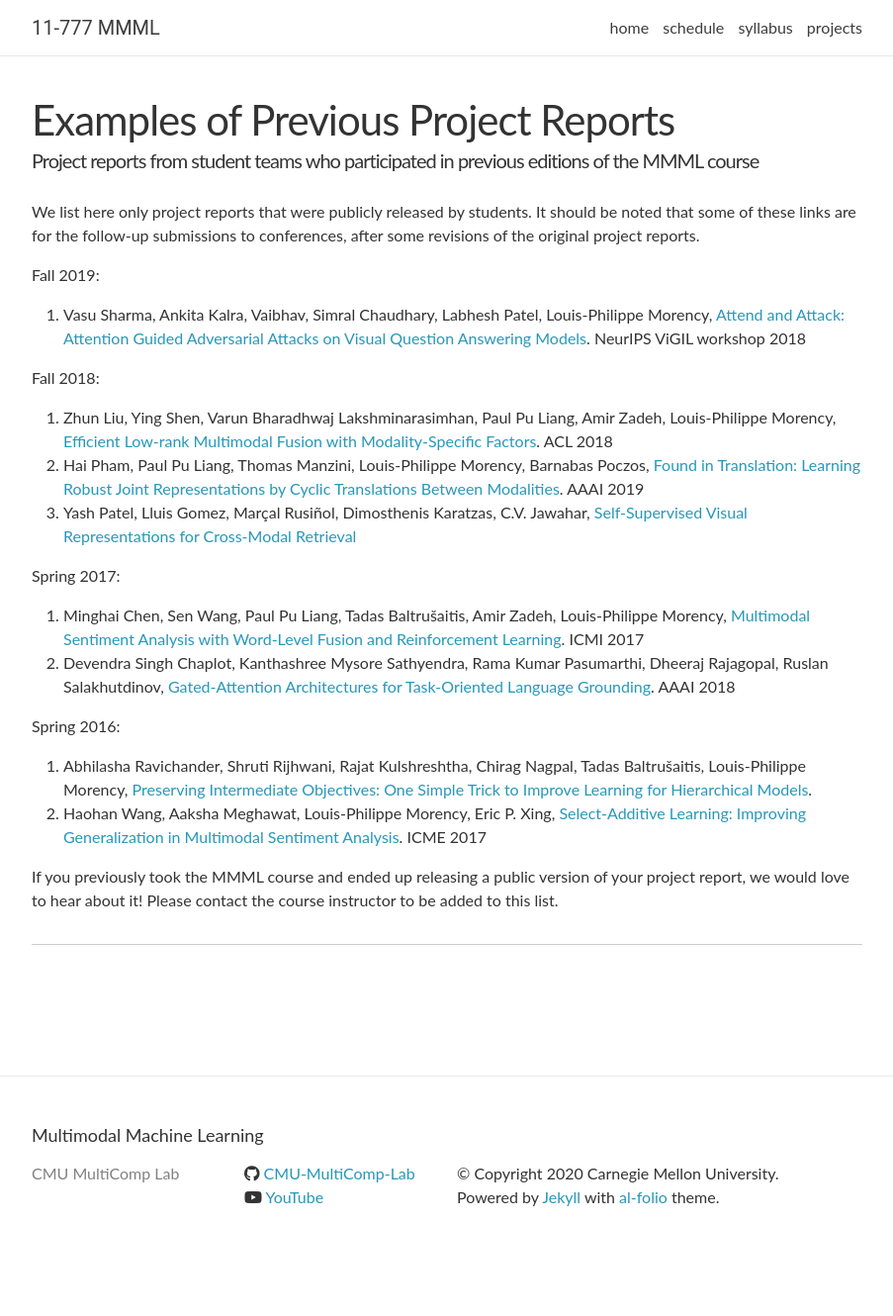
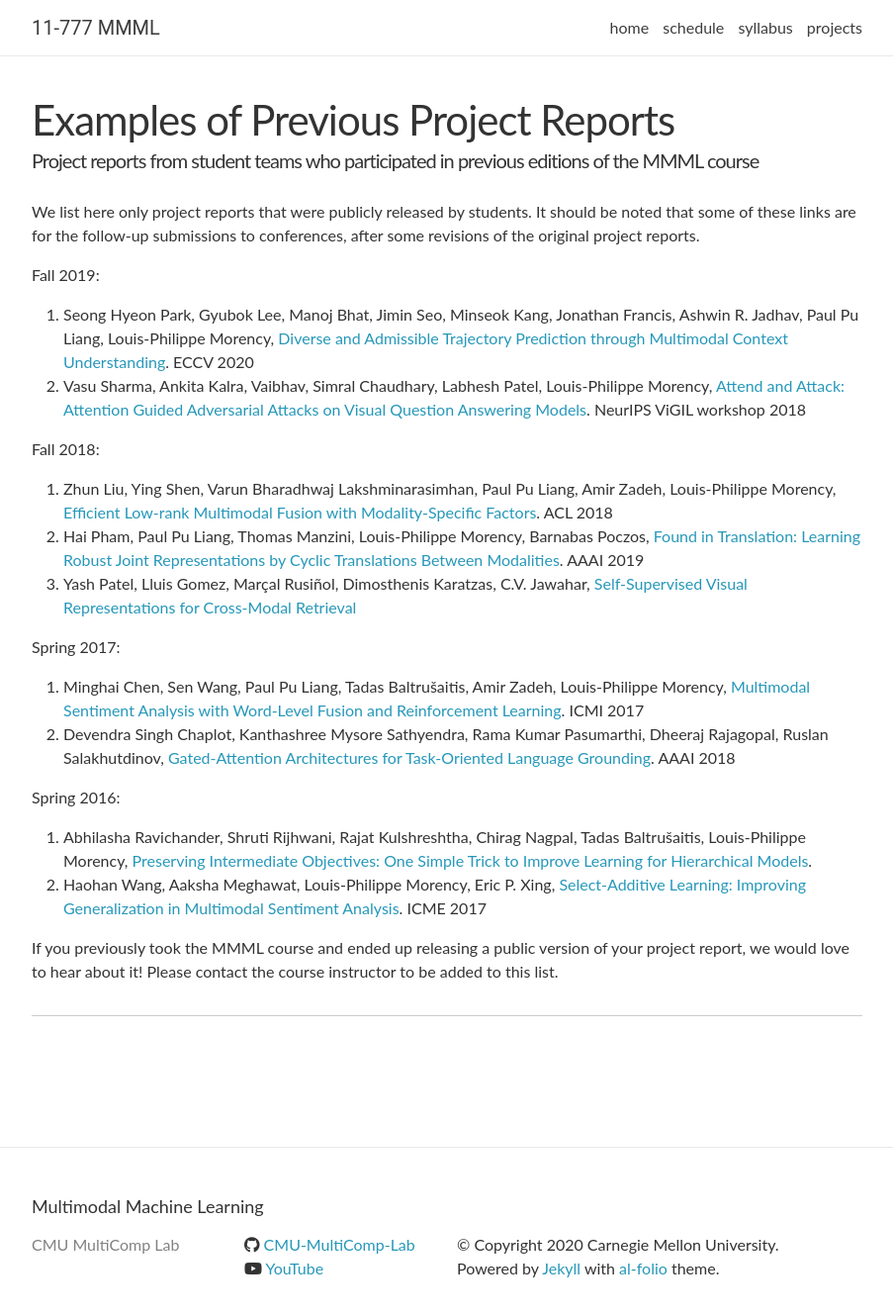
Before and after one commit to CMU-MultiComp-Lab/mmml-course, a Jekyll site: the page built from _pages/projects.md, in a window 1280 px wide and 1355 px high. Shown: the top 1330 px of the window at 99% size, without its empty margins (188-1091 px from the left). Built offline with Jekyll 4.4.1, drawn with Linux system fonts in a browser that asks for light colours; nearby versions of some CDN libraries; comment, search, counter and statistics services are not loaded.

Commit message:
Update projects.md

```diff
--- a/_pages/projects.md
+++ b/_pages/projects.md
@@ -8,7 +8,8 @@
 We list here only project reports that were publicly released by students. It should be noted that some of these links are for the follow-up submissions to conferences, after some revisions of the original project reports.
 
 Fall 2019:
-1. Vasu Sharma, Ankita Kalra, Vaibhav, Simral Chaudhary, Labhesh Patel, Louis-Philippe Morency, [Attend and Attack: Attention Guided Adversarial Attacks on Visual Question Answering Models](https://nips2018vigil.github.io/static/papers/accepted/33.pdf). NeurIPS ViGIL workshop 2018
+1. Seong Hyeon Park, Gyubok Lee, Manoj Bhat, Jimin Seo, Minseok Kang, Jonathan Francis, Ashwin R. Jadhav, Paul Pu Liang, Louis-Philippe Morency, [Diverse and Admissible Trajectory Prediction through Multimodal Context Understanding](https://arxiv.org/abs/2003.03212). ECCV 2020
+2. Vasu Sharma, Ankita Kalra, Vaibhav, Simral Chaudhary, Labhesh Patel, Louis-Philippe Morency, [Attend and Attack: Attention Guided Adversarial Attacks on Visual Question Answering Models](https://nips2018vigil.github.io/static/papers/accepted/33.pdf). NeurIPS ViGIL workshop 2018
 
 Fall 2018:
 1. Zhun Liu, Ying Shen, Varun Bharadhwaj Lakshminarasimhan, Paul Pu Liang, Amir Zadeh, Louis-Philippe Morency, [Efficient Low-rank Multimodal Fusion with Modality-Specific Factors](https://arxiv.org/abs/1806.00064). ACL 2018
```
